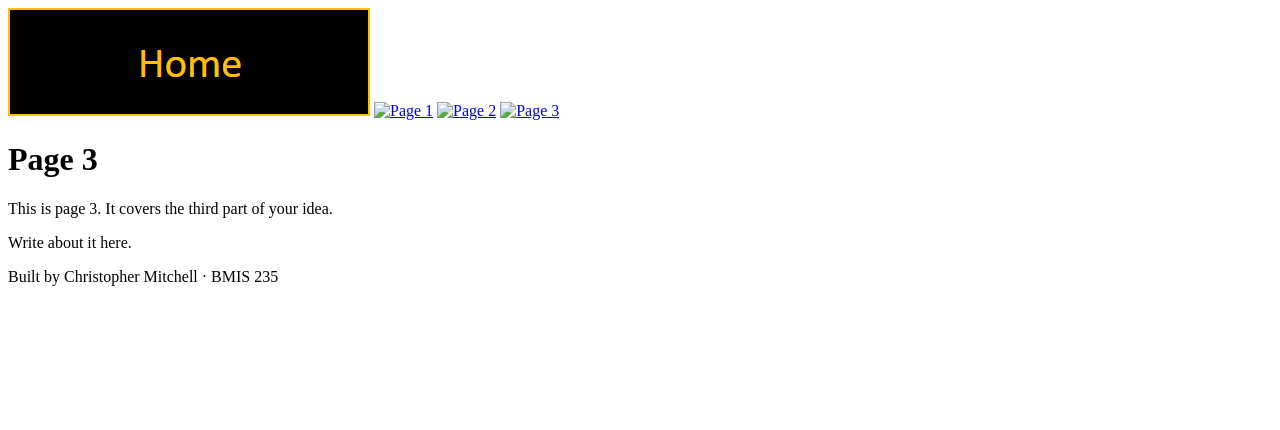
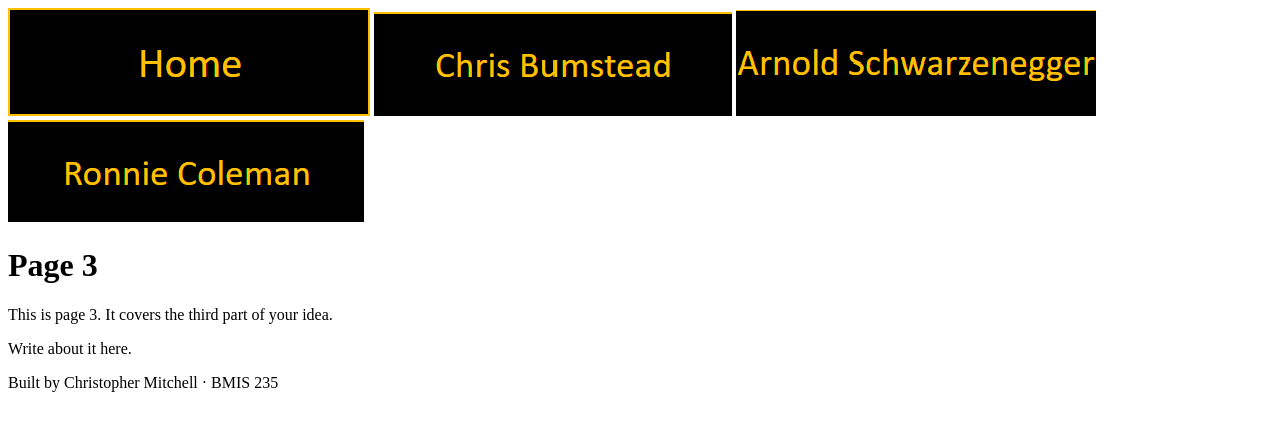
Before and after one commit to Codes4-Gu/bmis235-html-3, a plain HTML site: page ronnie.html in a window 1280 px wide. Drawn offline with Linux system fonts and the light colour scheme.

Commit message:
Update navigation links in ronnie.html

```diff
--- a/ronnie.html
+++ b/ronnie.html
@@ -20,9 +20,9 @@
      ===================================================================== -->
 <nav>
     <a href="index.html"><img src="img/home.png" alt="Home"></a>
-    <a href="page1.html"><img src="img/page1.png" alt="Page 1"></a>
-    <a href="page2.html"><img src="img/page2.png" alt="Page 2"></a>
-    <a href="page3.html"><img src="img/page3.png" alt="Page 3"></a>
+    <a href="chris.html"><img src="img/chris.png" alt="Chris Bumstead"></a>
+    <a href="arnold.html"><img src="img/arnold.png" alt="Arnold Schwarzenegger"></a>
+    <a href="ronnie.html"><img src="img/ronnie.png" alt="Ronnie Coleman"></a>
 </nav>
 
 <h1>Page 3</h1>
```
